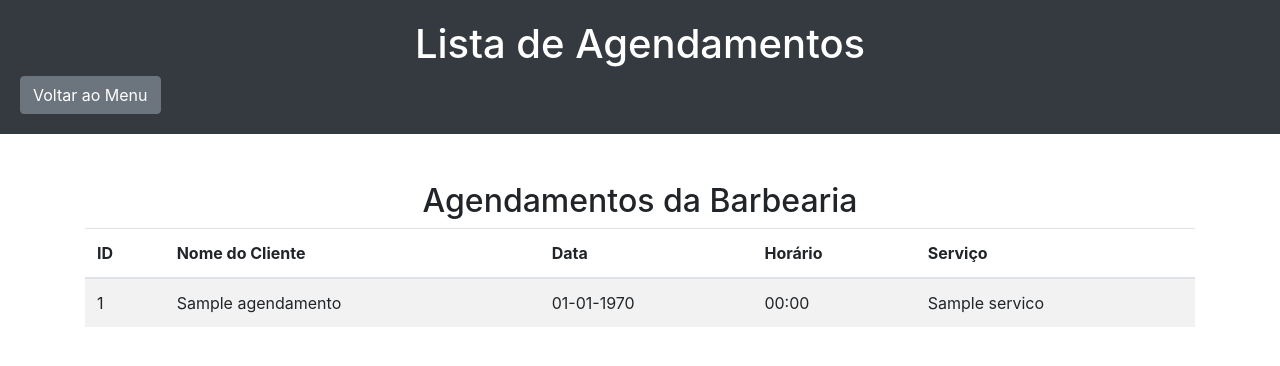
After one commit to MiguelViapiana/projetoBarbeiroPHP, a PHP site: page /mostrarAgendamentos.php in a window 1280 px wide. The commit adds this page. Shown: the top 366 px of the page. Run offline with PHP 8.4, Linux system fonts and the light colour scheme; tables that the repository leaves empty or names only in its code hold one stand-in row (values such as "Sample post").

Commit message:
listagem de agendamentos

```diff
--- /dev/null
+++ b/screen/mostrarAgendamentos.php
@@ -0,0 +1,81 @@
+<?php
+
+require_once "util/banco.php";
+
+$query = "SELECT a.id, a.nomeCliente, a.data, a.horario, s.nome AS servico
+          FROM agendamento a
+          JOIN servico s ON a.servicoId = s.id
+          ORDER BY a.data, a.horario";
+$resultado = $banco->query($query);
+?>
+
+<!DOCTYPE html>
+<html lang="pt-BR">
+<head>
+    <meta charset="UTF-8">
+    <meta name="viewport" content="width=device-width, initial-scale=1.0">
+    <title>Agendamentos da Barbearia</title>
+    <link href="https://stackpath.bootstrapcdn.com/bootstrap/4.5.2/css/bootstrap.min.css" rel="stylesheet">
+    <style>
+        .header {
+            background-color: #343a40;
+            color: white;
+            padding: 20px;
+        }
+    </style>
+</head>
+<body>
+
+<header class="header">
+        <div class="container">
+            <h1 class="text-center">Lista de Agendamentos</h1>
+        </div>
+        <ul class="navbar-nav ml-auto">
+            <li class="nav-item">
+                 <a href="index.php" class="btn btn-secondary back-button">Voltar ao Menu</a>
+            </li>
+        </ul>
+    </header>
+
+<div class="container mt-5">
+    <h2 class="text-center">Agendamentos da Barbearia</h2>
+    <table class="table table-striped">
+        <thead>
+            <tr>
+                <th>ID</th>
+                <th>Nome do Cliente</th>
+                <th>Data</th>
+                <th>Horário</th>
+                <th>Serviço</th>
+            </tr>
+        </thead>
+        <tbody>
+            <?php if ($resultado->num_rows > 0): ?>
+                <?php while ($row = $resultado->fetch_assoc()): ?>
+                    <tr>
+                        <td><?php echo $row['id']; ?></td>
+                        <td><?php echo $row['nomeCliente']; ?></td>
+                        <td><?php echo date('d-m-Y', strtotime($row['data'])); ?></td>
+                        <td><?php echo date('H:i', strtotime($row['horario'])); ?></td>
+                        <td><?php echo $row['servico']; ?></td>
+                    </tr>
+                <?php endwhile; ?>
+            <?php else: ?>
+                <tr>
+                    <td colspan="5" class="text-center">Nenhum agendamento encontrado.</td>
+                </tr>
+            <?php endif; ?>
+        </tbody>
+    </table>
+</div>
+
+<script src="https://code.jquery.com/jquery-3.5.1.slim.min.js"></script>
+<script src="https://cdn.jsdelivr.net/npm/@popperjs/core@2.9.2/dist/umd/popper.min.js"></script>
+<script src="https://stackpath.bootstrapcdn.com/bootstrap/4.5.2/js/bootstrap.min.js"></script>
+</body>
+</html>
+
+<?php
+// Fecha a conexão
+$banco->close();
+?>
```
Also changed, not shown: screen/index.php (+39 -17 lines), screen/novoAgendamento.php (+1 -8 lines).
